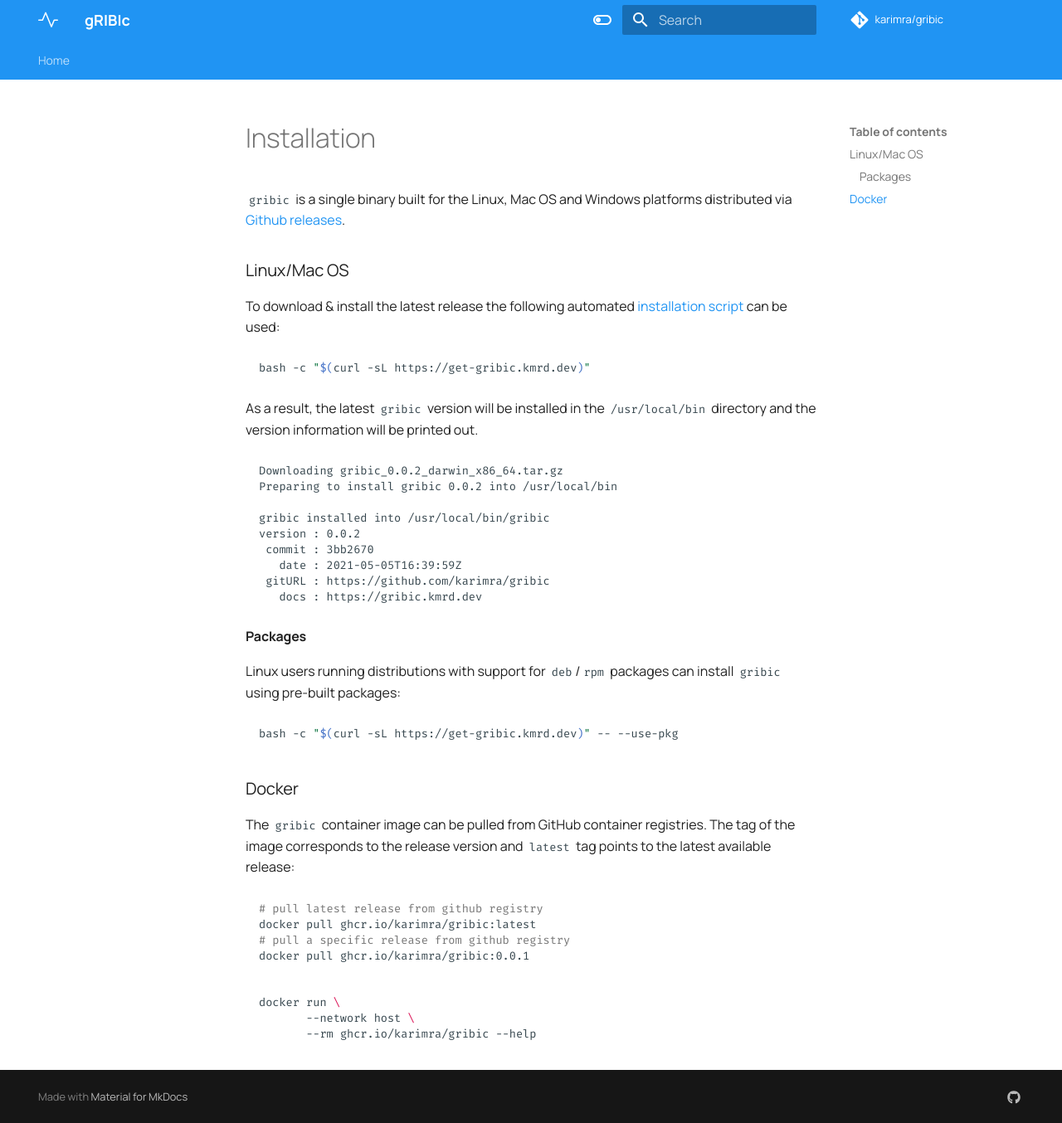
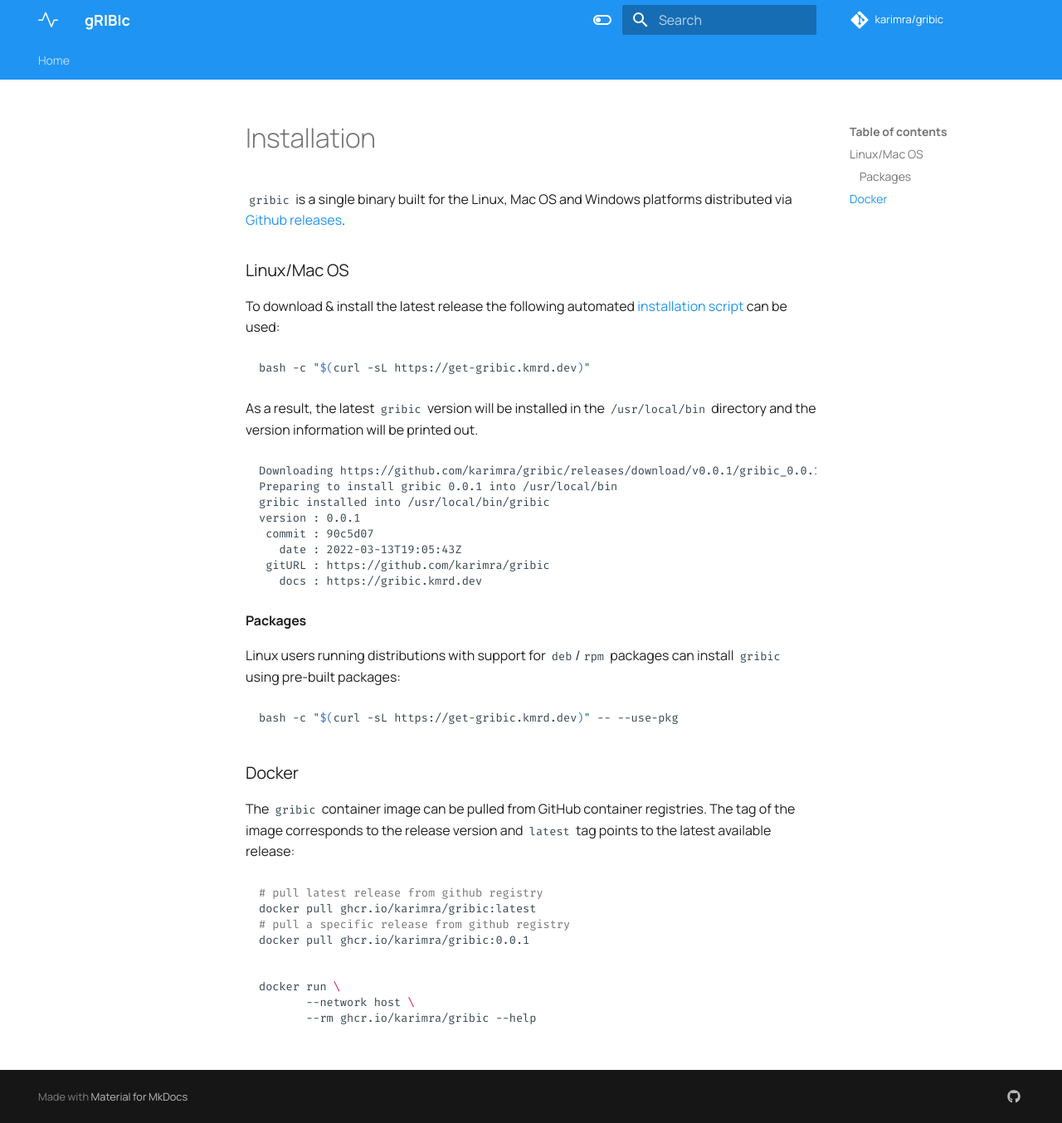
Before and after one commit to karimra/gribic, an MkDocs documentation site: the page built from docs/install.md, in a window 1280 px wide and 1354 px high. Shown: the whole window at 83% size. Built offline with MkDocs 1.6.1 and Material for MkDocs 9.7.7, drawn with Linux system fonts in a browser that asks for light colours; comment, search, counter and statistics services are not loaded.

Commit message:
add correct output sample in install text output

````diff
--- a/docs/install.md
+++ b/docs/install.md
@@ -13,13 +13,12 @@
 As a result, the latest `gribic` version will be installed in the `/usr/local/bin` directory and the version information will be printed out.
 
 ```text
-Downloading gribic_0.0.2_darwin_x86_64.tar.gz
-Preparing to install gribic 0.0.2 into /usr/local/bin
-
+Downloading https://github.com/karimra/gribic/releases/download/v0.0.1/gribic_0.0.1_linux_x86_64.tar.gz
+Preparing to install gribic 0.0.1 into /usr/local/bin
 gribic installed into /usr/local/bin/gribic
-version : 0.0.2
- commit : 3bb2670
-   date : 2021-05-05T16:39:59Z
+version : 0.0.1
+ commit : 90c5d07
+   date : 2022-03-13T19:05:43Z
  gitURL : https://github.com/karimra/gribic
    docs : https://gribic.kmrd.dev
 ```
````
